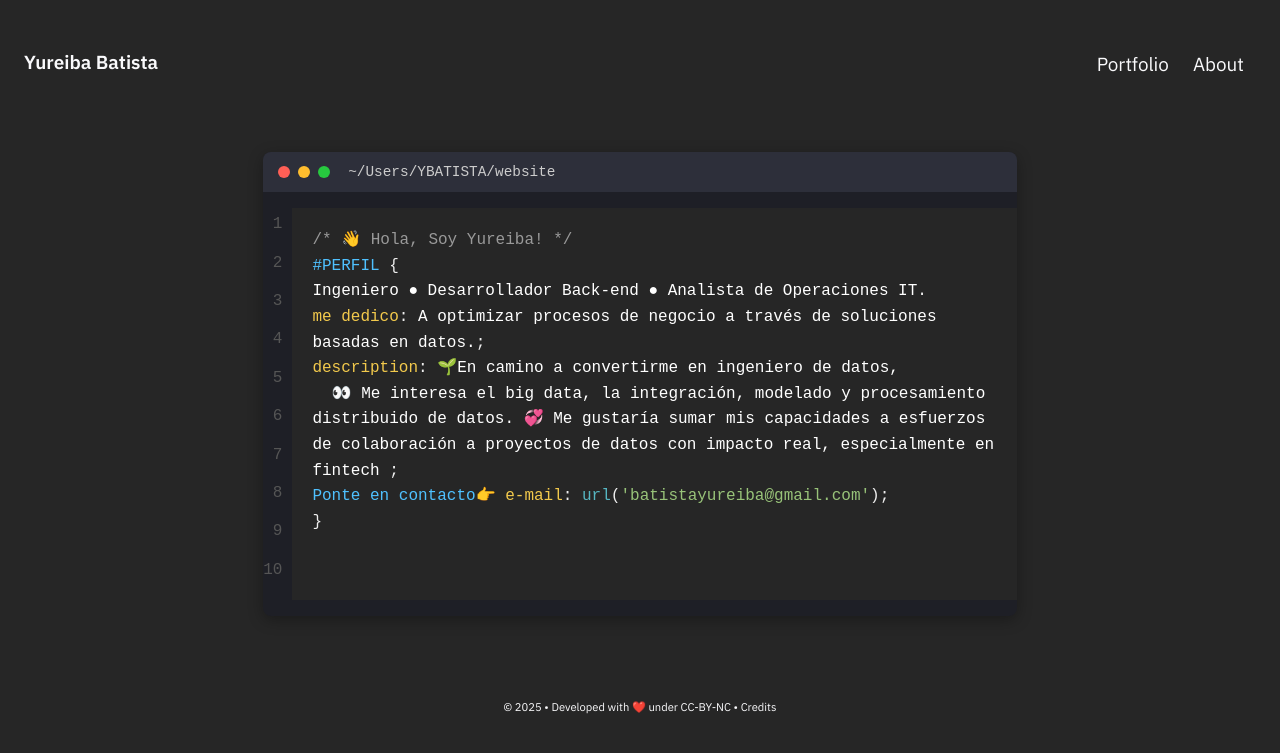
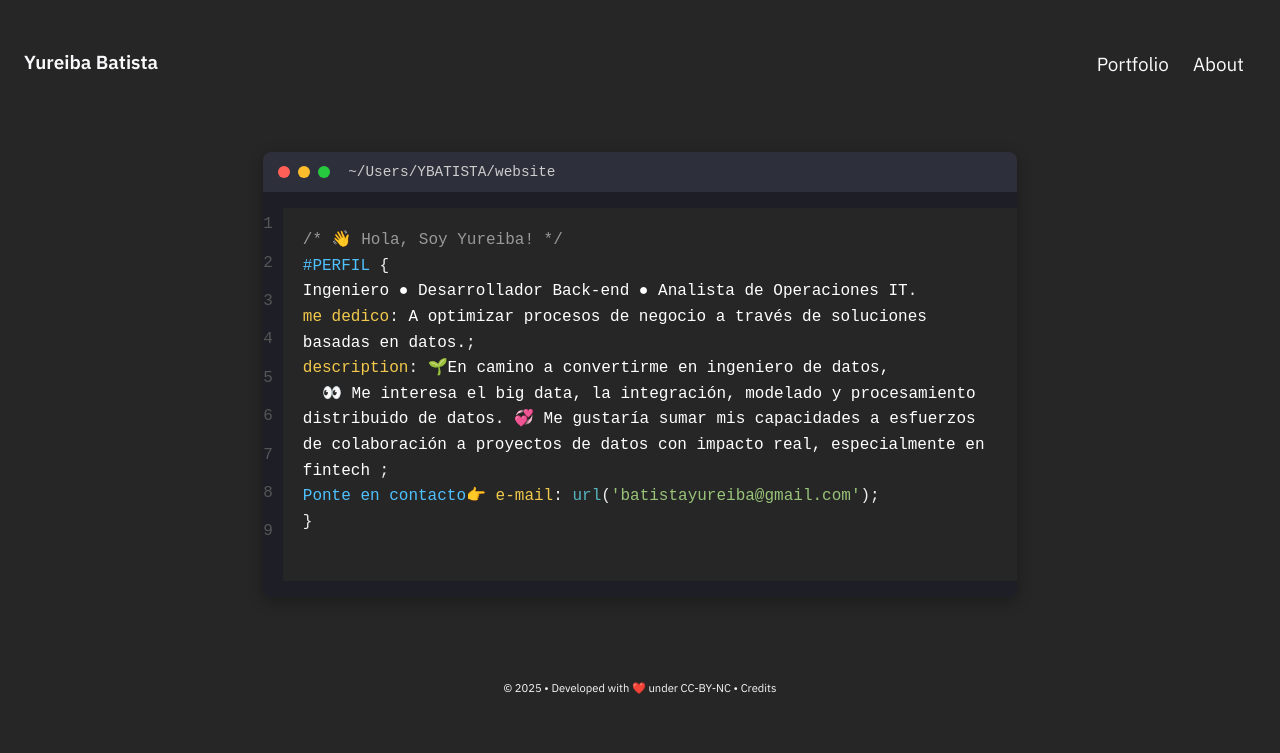
Before and after one commit to batistayureiba/batistayureiba.github.io, a Jekyll site: the page built from pages/index.md, in a window 1280 px wide. Shown: the top 753 px of the page. Built offline with Jekyll 4.4.1, drawn with Linux system fonts in a browser that asks for light colours.

Commit message:
Update Homepage.html

```diff
--- a/_includes/Homepage.html
+++ b/_includes/Homepage.html
@@ -20,7 +20,6 @@
           <li>7</li>
           <li>8</li>
           <li>9</li>
-          <li>10</li>
 
         </ul>
         <pre class="code-block">
```
